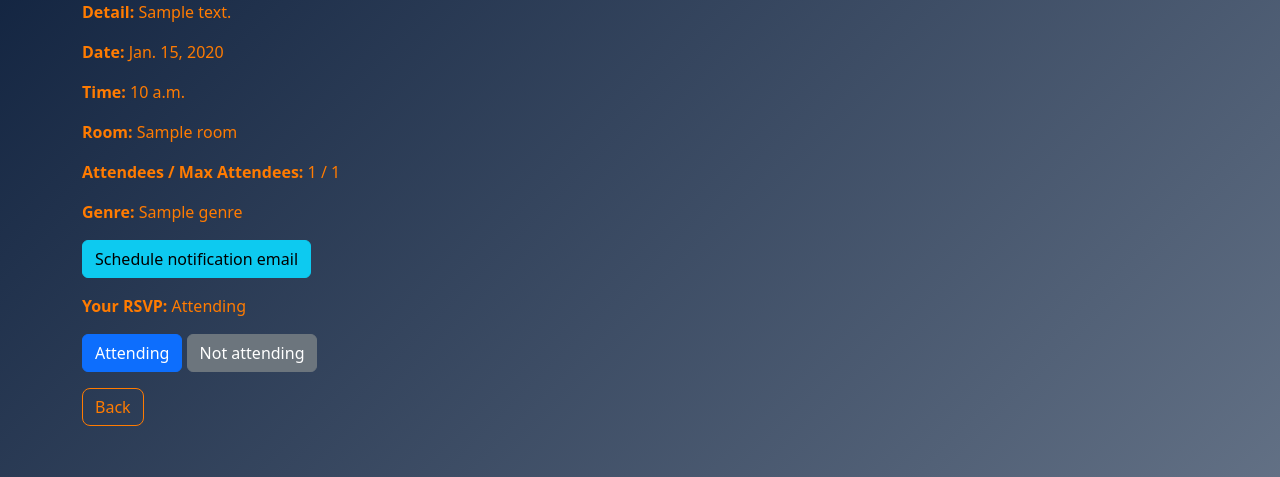
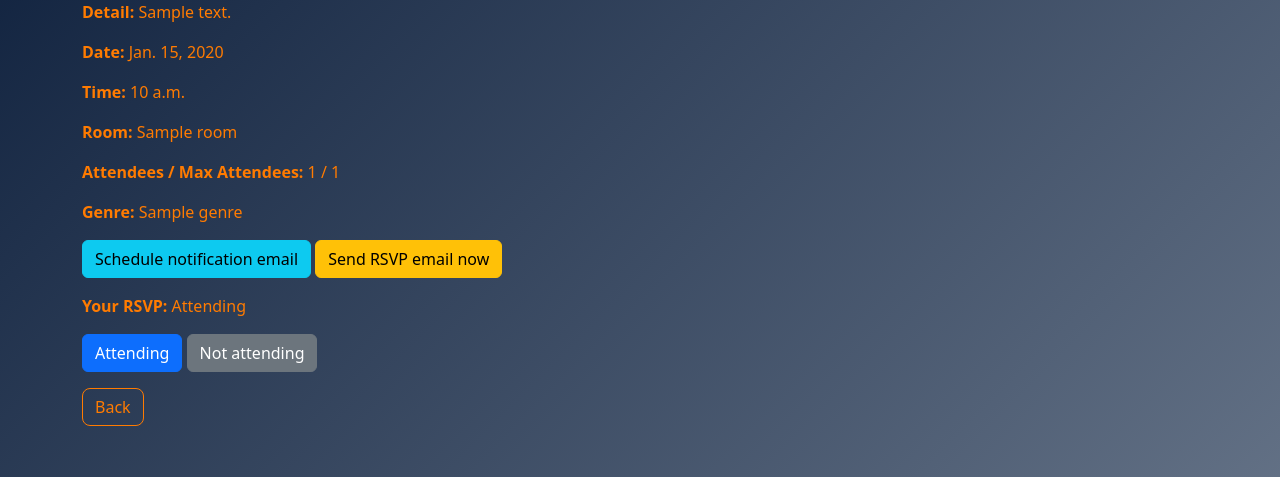
Before and after one commit to Snick3n/Converge---Group-Project, a Django app: page /event_detail/00000000-0000-0000-0000-000000000001 in a window 1280 px wide. Shown: the part 210-687 px from the top of the page. Run offline with Django 5.2, Linux system fonts and the light colour scheme; a user stored in the database is signed in; tables that the repository leaves empty hold one stand-in row (values such as "Sample post"); some libraries are stand-ins or nearby versions.

Commit message:
Added send now button to event detail page.

```diff
--- a/catalog/templates/catalog/event_detail.html
+++ b/catalog/templates/catalog/event_detail.html
@@ -24,6 +24,8 @@
   <p>
     <a href="{% url 'catalog:event_notification_create' event.id %}" class="btn btn-info">
       Schedule notification email
+    </a>
+    <a href="{% url 'catalog:event_notification_send_now' event.id %}" class="btn btn-warning">Send RSVP email now
     </a>
   </p>
 {% endif %}
--- a/catalog/views.py
+++ b/catalog/views.py
@@ -740,9 +740,6 @@ def send_event_notification_now(request, event_id):
 
     if not recipients:
         messages.error(request, "No attendees with email addresses to send to.")
-        # Mark as sent anyway if you don't want it to keep showing as pending
-        # notification.sent = True
-        # notification.save()
         return redirect('catalog:my_rsvps')
 
         # Send the email
```
